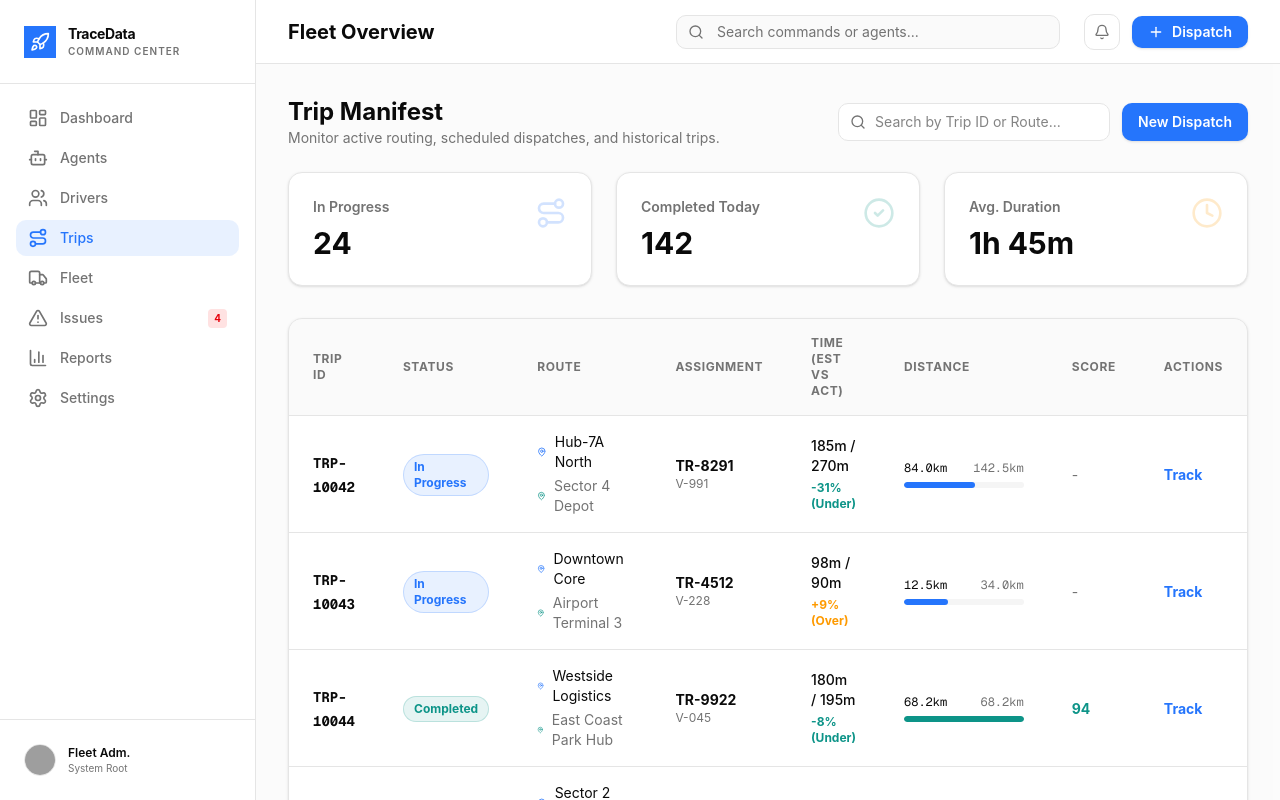
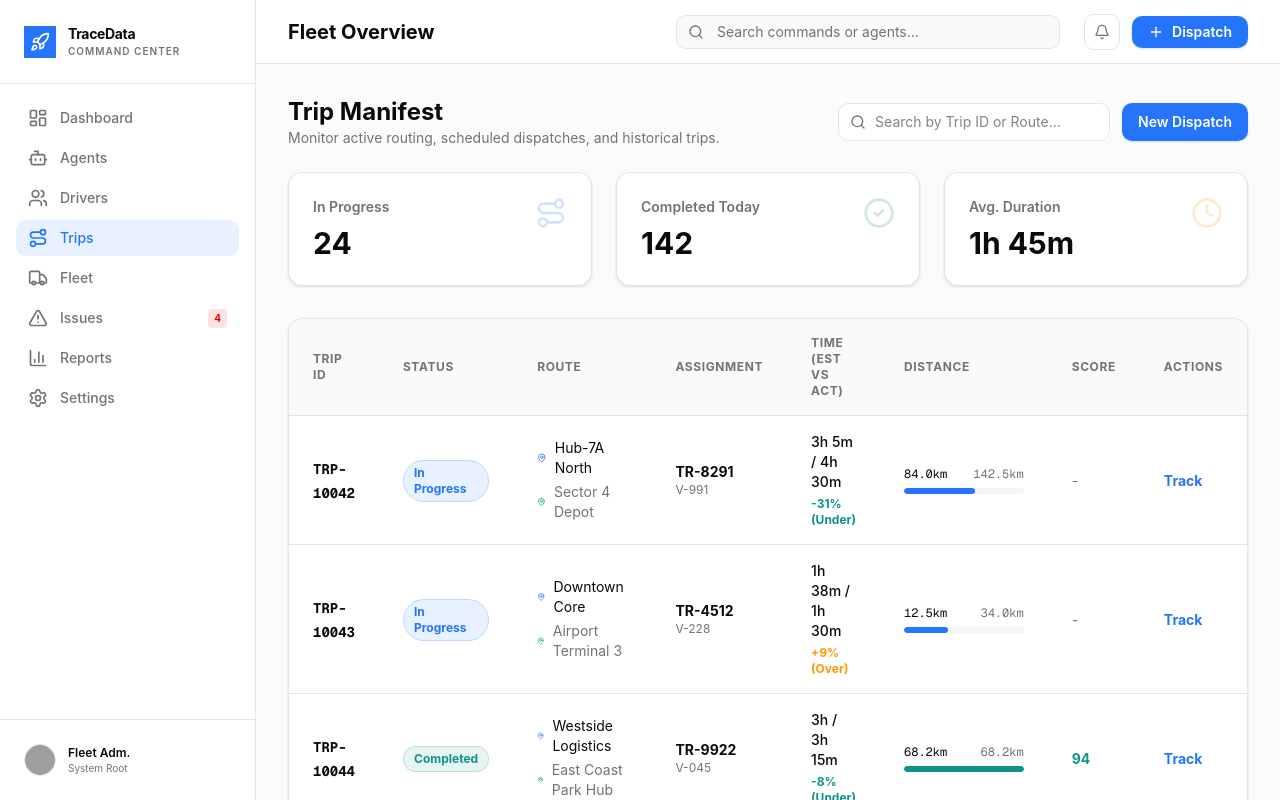
Before and after one commit to tracedata-ai/tracedata-ai-monorepo, a Next.js app in the folder frontend/: page /dashboard/trips in a window 1280 px wide. Built offline with nearby package versions, Linux system fonts and the light colour scheme; grey boxes are pictures that could not be loaded.

Commit message:
TDATA-005-FEAT(frontend): Add Trips dashboard page with a manifest table, summary cards, and search functionality.

```diff
--- a/frontend/src/app/dashboard/trips/page.tsx
+++ b/frontend/src/app/dashboard/trips/page.tsx
@@ -14,6 +14,14 @@ export default function TripsPage() {
       case "Cancelled": return "bg-red-500/10 text-red-500 border border-red-500/20";
       default: return "";
     }
+  };
+
+  const formatMinsToHours = (mins: number) => {
+    const hours = Math.floor(mins / 60);
+    const remainingMins = mins % 60;
+    return hours > 0
+      ? remainingMins > 0 ? `${hours}h ${remainingMins}m` : `${hours}h`
+      : `${remainingMins}m`;
   };
 
   return (
@@ -103,7 +111,7 @@ export default function TripsPage() {
                   <td className="px-6 py-4">
                     <div className="flex flex-col gap-1">
                       <span className="text-sm font-medium text-foreground">
-                        {trip.actualDurationMins ? `${trip.actualDurationMins}m` : '--'} / {trip.estimatedDurationMins}m
+                        {trip.actualDurationMins ? formatMinsToHours(trip.actualDurationMins) : '--'} / {formatMinsToHours(trip.estimatedDurationMins)}
                       </span>
                       {trip.actualDurationMins && (
                         <span className={`text-xs font-bold ${
```
